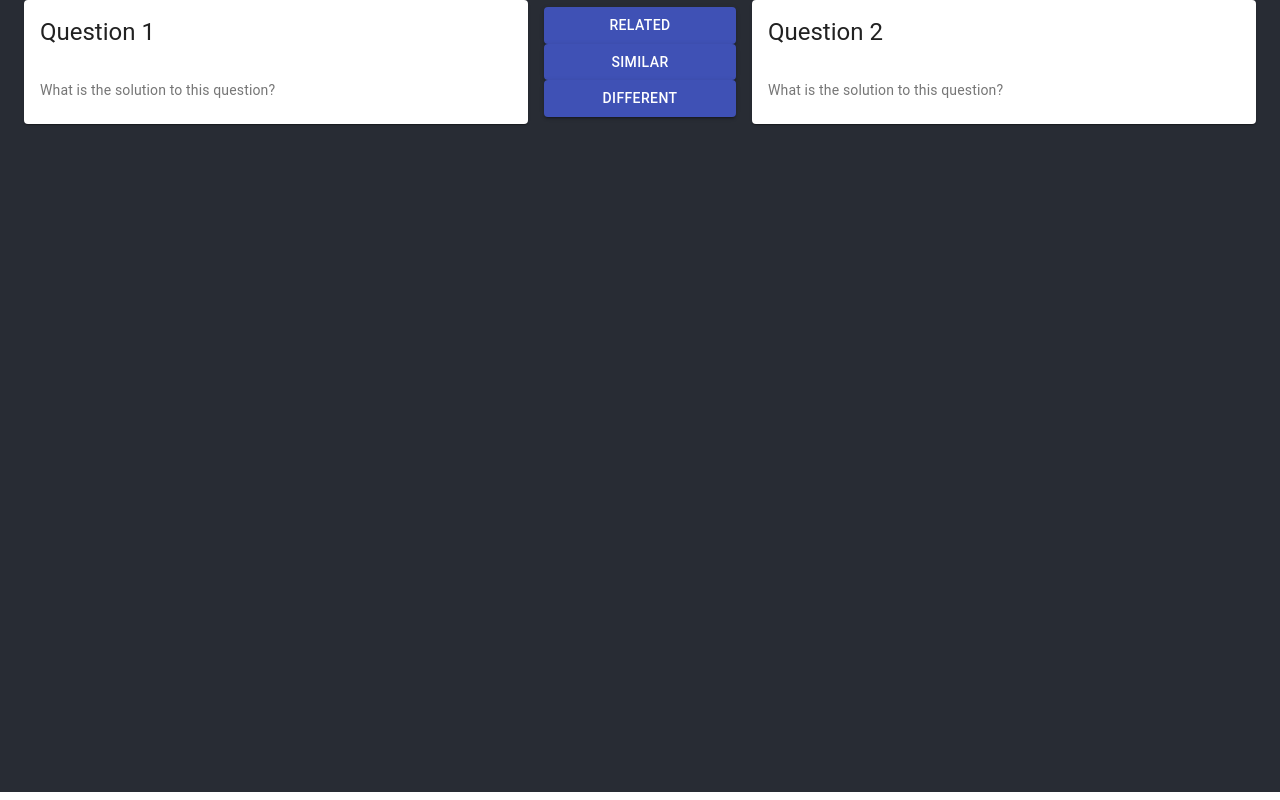
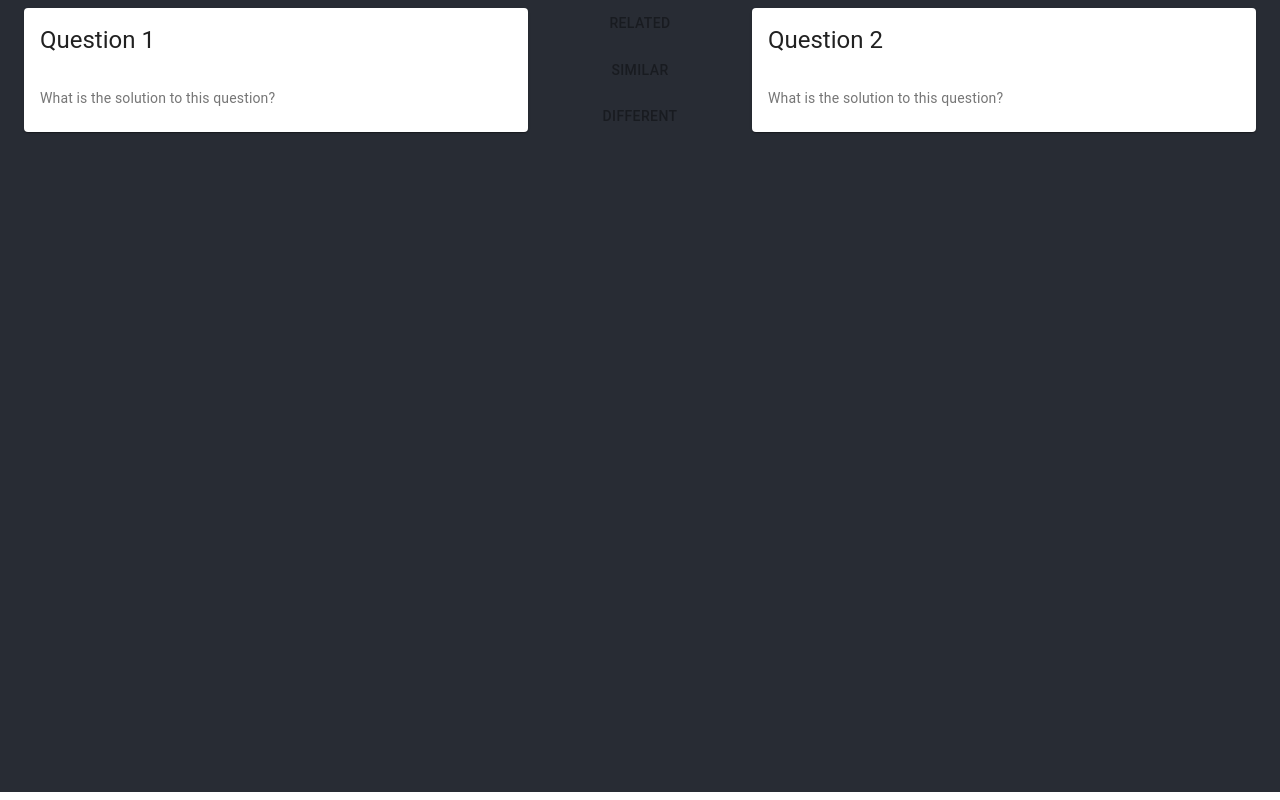
Before and after one commit to bbchristians/EduLadderFrontEnd, a React (Create React App) app: page / in a window 1280 px wide. Built offline with nearby package versions, Linux system fonts and the light colour scheme.

Commit message:
Fixed UI issues and added request data

```diff
--- a/package.json
+++ b/package.json
@@ -4,6 +4,7 @@
   "private": true,
   "dependencies": {
     "@material-ui/core": "^4.6.0",
+    "@material-ui/lab": "^4.0.0-alpha.31",
     "react": "^16.11.0",
     "react-dom": "^16.11.0",
     "react-scripts": "3.2.0"
--- a/src/components/RankView.js
+++ b/src/components/RankView.js
@@ -1,9 +1,21 @@
 import React from 'react';
-import QuestionCard from './QuestionCard';
 import Button from '@material-ui/core/Button';
 import Grid from '@material-ui/core/Grid';
+import ToggleButton from '@material-ui/lab/ToggleButton';
+import ToggleButtonGroup from '@material-ui/lab/ToggleButtonGroup';
+import { makeStyles, withStyles } from '@material-ui/core/styles';
+import QuestionCard from './QuestionCard';
 import RelatednessSlider from './RelatednessSlider'
 import SubmitRankingRequest from '../requests/SubmitRanking'
+
+const StyledToggleButtonGroup = withStyles(theme => ({
+  root: {
+    flexDirection: 'column',
+  },
+  grouped: {
+    border: 'none',
+  },
+}))(ToggleButtonGroup);
 
 class RankView extends React.Component {
 
@@ -18,12 +30,13 @@ class RankView extends React.Component {
         questionId: 2,
         imageId: 'sample_q.jpeg'
       },
-      isRelated: false
+      isRelated: 'Unknown'
     }
     this.RelatednessSlider = React.createRef();
   }
 
   render() {
+
     return (
       <div className="RankView">
         <Grid container spacing={2}
@@ -32,28 +45,30 @@ class RankView extends React.Component {
           <Grid item xs={5}>
             <QuestionCard cardData={this.state.leftCardData}/>
           </Grid>
-          <Grid item xs={2}>
-            <Button variant="contained" color="primary" fullWidth={true} onClick={this.answeredRelated}>
-              Related
-            </Button>
-            <Button variant="contained" color="primary" fullWidth={true} onClick={this.answeredRelated}>
-              Similar
-            </Button>
-            <Button variant="contained" color="primary" fullWidth={true} onClick={this.answeredUnrelated}>
-              Different
-            </Button>
+          <Grid item xs={2} align='center'>
+            <StyledToggleButtonGroup size="medium" exclusive onChange={this.handleToggle}>
+              <ToggleButton value='Related' selected={this.state.isRelated === 'Related'}>
+                Related
+              </ToggleButton>
+              <ToggleButton value='Similar' selected={this.state.isRelated === 'Similar'}>
+                Similar
+              </ToggleButton>
+              <ToggleButton value='Unrelated' selected={this.state.isRelated === 'Unrelated'}>
+                Different
+              </ToggleButton>
+            </StyledToggleButtonGroup>
           </Grid>
           <Grid item xs={5}>
             <QuestionCard cardData={this.state.rightCardData}/>
           </Grid>
           <Grid container xs={12}>
-            { this.state.isRelated
+            { this.state.isRelated !== 'Unrelated' && this.state.isRelated !== 'Unknown'
               ? <RelatednessSlider ref={this.RelatednessSlider}/>
               : undefined
             }
           </Grid>
           <Grid container xs={12} justify='center'>
-            { this.state.isRelated
+            { this.state.isRelated !== 'Unrelated' && this.state.isRelated !== 'Unknown'
               ?
                 <Button variant="contained" color="primary" onClick={this.submitRanking}>
                   Submit
@@ -66,24 +81,21 @@ class RankView extends React.Component {
     );
   }
 
-  answeredRelated = () => {
+  handleToggle = (event, newValue) => {
     this.setState({
       leftCardData: this.state.leftCardData,
       rightCardData: this.state.rightCardData,
-      isRelated: true
-    });
-  }
-
-  answeredUnrelated = () => {
-    this.setState({
-      leftCardData: this.state.leftCardData,
-      rightCardData: this.state.rightCardData,
-      isRelated: false
+      isRelated: newValue
     });
   }
 
   submitRanking = () => {
-    new SubmitRankingRequest(this.state.isRelated, this.RelatednessSlider.current.getValue()).send();
+    new SubmitRankingRequest(
+      this.state.isRelated,
+      this.RelatednessSlider.current.getValue(),
+      this.state.leftCardData.questionId,
+      this.state.rightCardData.questionId
+    ).send();
   }
 }
 
--- a/src/components/RelatednessSlider.js
+++ b/src/components/RelatednessSlider.js
@@ -65,7 +65,7 @@ class RelatednessSlider extends React.Component {
   constructor() {
     super();
     this.state = {
-      sliderValue: 50
+      sliderValue: 50.0
     }
   }
 
@@ -76,7 +76,7 @@ class RelatednessSlider extends React.Component {
           Question 1 is more complex
         </Grid>
         <Grid item xs={8}>
-          <IOSSlider aria-label="ios slider" defaultValue={50} marks={marks}/>
+          <IOSSlider defaultValue={50} marks={marks} onChange={this.handleSliderChange}/>
         </Grid>
         <Grid item xs={2}>
           Question 2 is more complex
@@ -87,7 +87,7 @@ class RelatednessSlider extends React.Component {
 
   handleSliderChange = (event, value) => this.setState({ sliderValue: value });
 
-  getValue() { return( this.state.sliderValue ); }
+  getValue() { return( (this.state.sliderValue - 50.0) / 50.0 ); }
 
 }
 
--- a/src/requests/SubmitRanking.js
+++ b/src/requests/SubmitRanking.js
@@ -2,13 +2,16 @@
 
 class SubmitRankingRequest {
 
-  constructor(isRelated, relatednessScore) {
+  constructor(isRelated, relatednessScore, leftCardId, rightCardId) {
     this.isRelated = isRelated;
     this.relatednessScore = relatednessScore;
+    this.leftCardId = leftCardId;
+    this.rightCardId = rightCardId;
   }
 
   send = () => {
-    alert('request sent: related=' + this.isRelated + ' , score=' + this.relatednessScore);
+    // TODO request logic
+    alert('request sent: related=' + this.isRelated + ' , score=' + this.relatednessScore + ' , leftId: ' + this.leftCardId + ' , rightId: ' + this.rightCardId);
   }
 
 }
```
Also changed, not shown: static/images/questions/sample_q.jpg (deleted), 1 other file (tests, documents, lock files or other folders).
